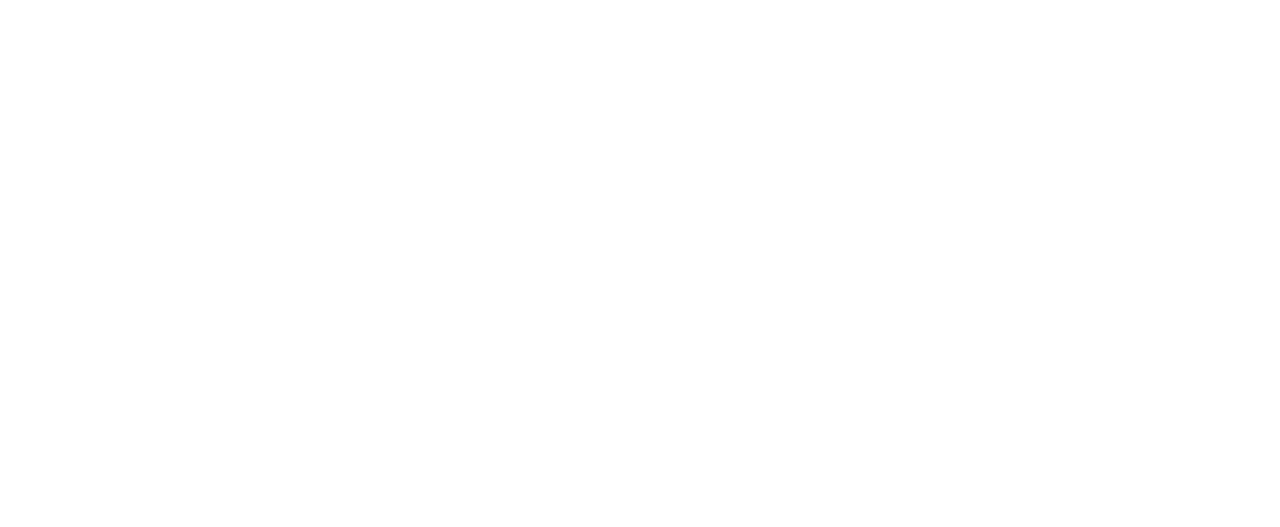
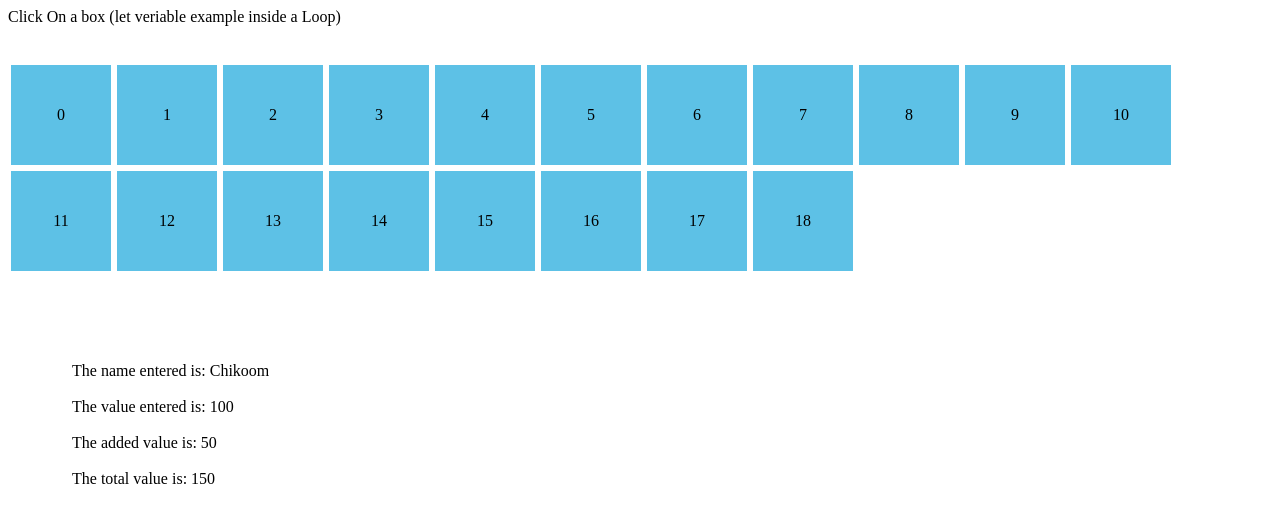
Before and after one commit to chikoom/ES6-init, a website built with webpack: page index.html in a window 1280 px wide. Built offline with nearby package versions, Linux system fonts and the light colour scheme.

Commit message:
Added SET examples

```diff
--- a/index.html
+++ b/index.html
@@ -1,11 +1,49 @@
 <!DOCTYPE html>
 <html>
 <head>
-	<script src="dist/bundle.js">
-	</script>
+
+
+
+	<style type="text/css">
+		section {
+			display: block;
+			clear: both;
+			white-space: pre-wrap;
+		}
+		section > div {
+			height: 100px;
+			width: 100px;
+			background-color:#5DC1E6;
+			float:left;
+			margin: 3px;
+			cursor: pointer;
+			display: inline-grid;
+			align-items: center;
+			text-align: center;
+			white-space: pre-wrap;
+		}
+	</style>
+
+
+
 	<title>Working with Babel</title>
+
 </head>
 <body>
 
+	<header>
+		Click On a box (let veriable example inside a Loop)
+	</header>
+
+	<section id="squares-section">
+
+	</section>
+
+	<section id="templateString">
+
+	</section>
+
+	<script src="dist/bundle.js"></script>
+
 </body>
 </html>
--- a/script.js
+++ b/script.js
@@ -1,5 +1,65 @@
+
+
+// Default veriables in functions + template strings - new to ES6
 var nameBuilder = function(firstName="Joe", lastName="Doe") {
-			console.log(firstName + " " + lastName);
+			console.log(`${firstName} ${lastName}`);
 		};
 
 nameBuilder();
+
+// const is a constant veriable new in ES6
+const numberOfDivs = 18;
+
+// let is a scope veriable new in ES6
+for (let i = 0; i <= numberOfDivs; i++)
+{
+	var divi = document.createElement('div');
+	divi.innerHTML = i;
+
+	divi.addEventListener('click', function(e) {
+	 alert("box number "+i);
+	}, false);
+
+	document.getElementsByTagName('section')[0].appendChild(divi);
+}
+
+
+function templateStringExample(name="No name entered", value=0)
+{
+	let addedValue = 50;
+	let stringOutput = `
+		The name entered is: ${name}\n
+		The value entered is: ${value}\n
+		The added value is: ${addedValue}\n
+		The total value is: ${value+addedValue}\n
+	`;
+
+	var textP = document.createElement('p');
+	textP.innerHTML = stringOutput;
+
+
+	document.getElementById('templateString').appendChild(textP);
+
+}
+
+templateStringExample("Chikoom", 100);
+
+
+
+var books = new Set();
+books.add('Pride and Prejudice');
+books.add('War and Peace')
+	 .add('Oliver Twist');
+
+console.log(books);
+console.log('how many books?', books.size);
+console.log('has Oliver Twist?', books.has('Oliver Twist'));
+books.delete('Oliver Twist');
+console.log('has Oliver Twist still?', books.has('Oliver Twist'));
+
+
+
+var data = [4,2,4,4,2,5,1,6,7,5,6,8,2,7];
+var set = new Set(data);
+console.log('data.length', data.length);
+console.log('set.size', set.size);
```
Also changed, not shown: dist/bundle.js.
